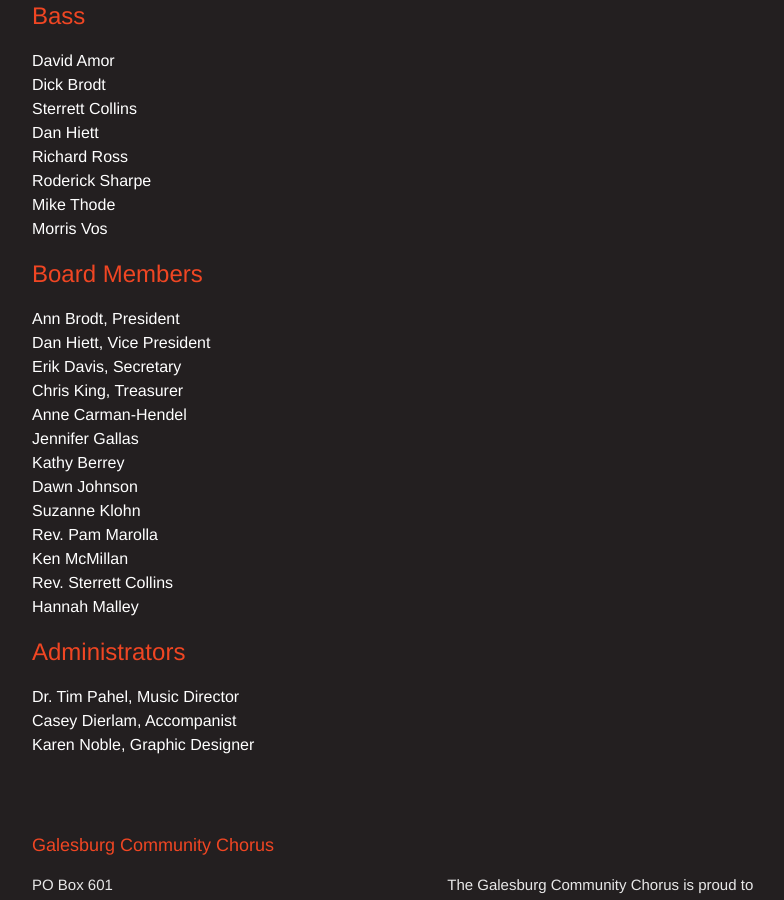
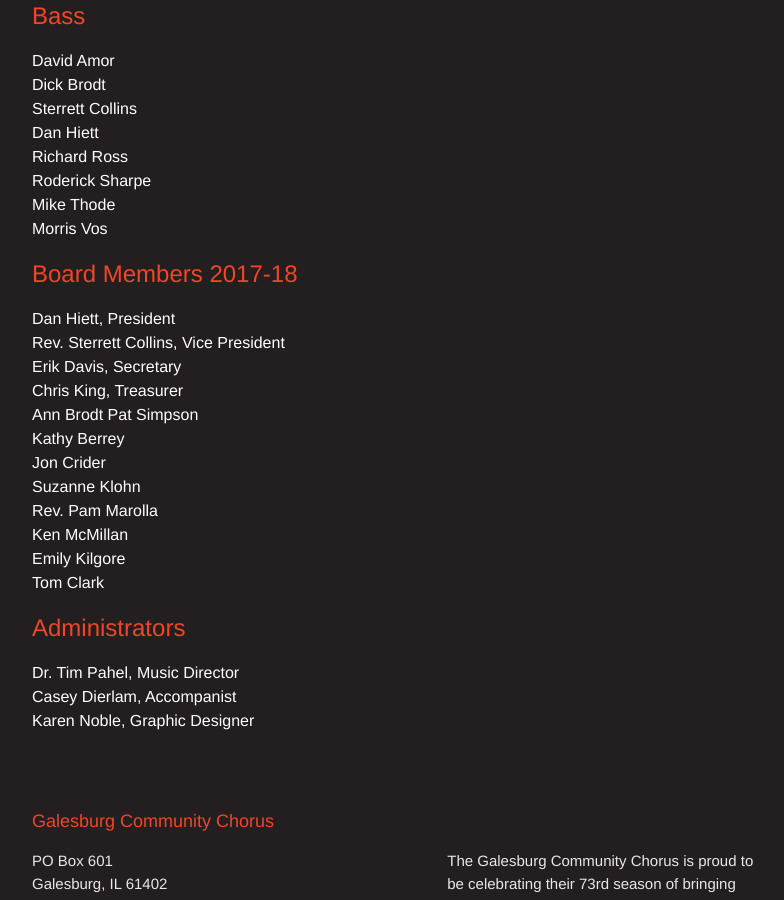
Before and after one commit to galesburgchorus/galesburgchorus.github.io, a Jekyll site: the page built from members.md, in a window 1280 px wide and 900 px high, scrolled down 961 px. Shown: the whole window, without its empty margins (238-1022 px from the left). Built offline with Jekyll 4.4.1, drawn with Linux system fonts in a browser that asks for light colours; some web fonts are replaced.

Commit message:
Update members.md

```diff
--- a/members.md
+++ b/members.md
@@ -49,20 +49,20 @@ Roderick Sharpe
 Mike Thode
 Morris Vos
 
-## Board Members
-Ann Brodt, President
-Dan Hiett, Vice President
+## Board Members 2017-18
+Dan Hiett, President
+Rev. Sterrett Collins, Vice President
 Erik Davis, Secretary
 Chris King, Treasurer
-Anne Carman-Hendel
-Jennifer Gallas
+Ann Brodt
+Pat Simpson
 Kathy Berrey
-Dawn Johnson
+Jon Crider
 Suzanne Klohn
 Rev. Pam Marolla
 Ken McMillan
-Rev. Sterrett Collins
-Hannah Malley
+Emily Kilgore
+Tom Clark
 
 ## Administrators
 Dr. Tim Pahel, Music Director
```
